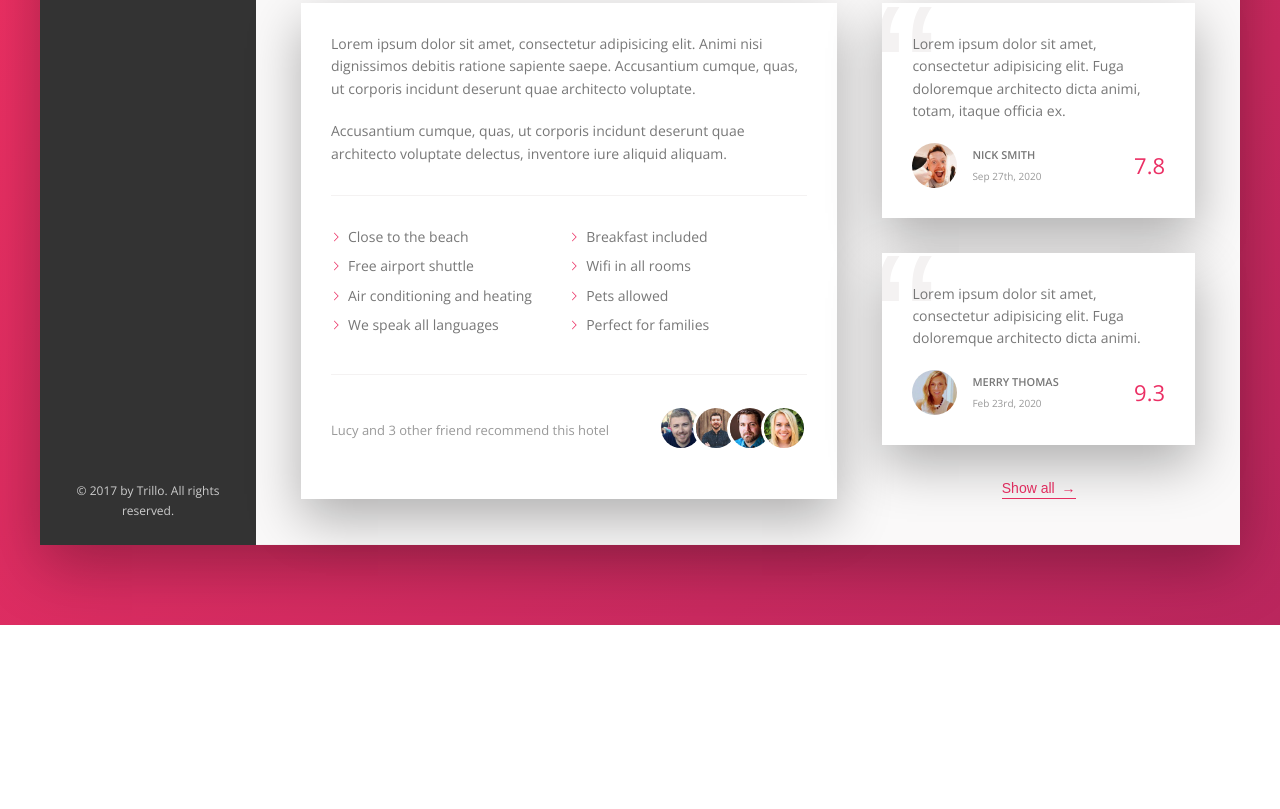
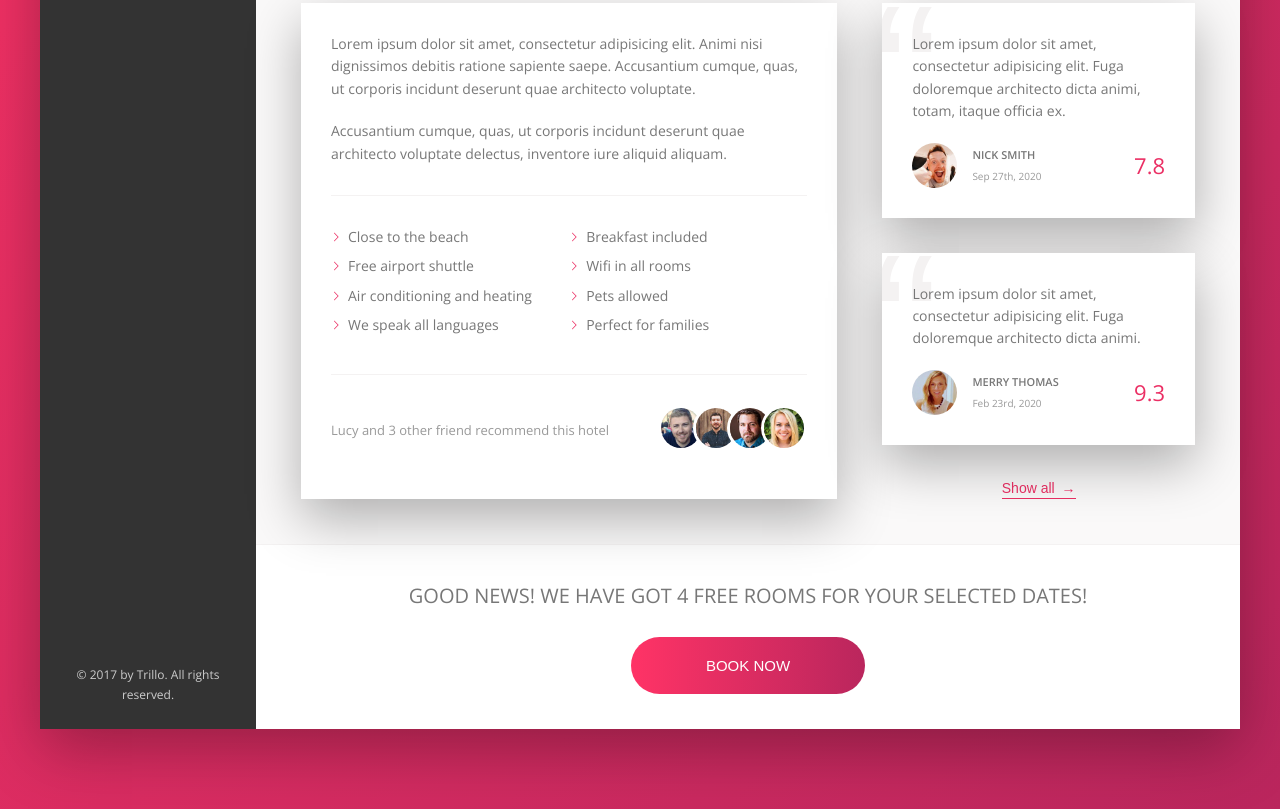
Before and after one commit to pawelczar/Tirllo-app, a website: page index.html in a window 1280 px wide. Shown: the part 644-1453 px from the top of the page. Before the commit the page ends 1269 px from the top, so only its background shows below. Drawn offline with nearby package versions, Linux system fonts and the light colour scheme.

Commit message:
added and styled CTA section to index.html

```diff
--- a/index.html
+++ b/index.html
@@ -191,6 +191,15 @@
               <button class="btn-inline">Show all <span>&rarr;</span></button>
             </div>
           </div>
+          <div class="cta">
+            <h2 class="cta__book-now">
+              Good news! We have got 4 free rooms for your selected dates!
+            </h2>
+            <button class="btn">
+              <span class="btn__visible">Book now</span>
+              <span class="btn__invisible">Only 4 rooms left</span>
+            </button>
+          </div>
         </main>
       </div>
     </div>
--- a/sass/_components.scss
+++ b/sass/_components.scss
@@ -432,3 +432,64 @@
     color: var(--color-grey-light-2);
   }
 }
+///////////////////////////////
+////CALL TO ACTION
+
+.cta {
+  padding: 3.5em 0;
+  text-align: center;
+
+  &__book-now {
+    font-size: 2rem;
+    text-transform: uppercase;
+    font-weight: 300;
+    margin-bottom: 2.5rem;
+  }
+}
+///////////////////////////////
+///BUTTON
+.btn {
+  font-size: 1.5rem;
+  font-weight: 300;
+  text-transform: uppercase;
+  border: none;
+  border-radius: 100px;
+  background-image: linear-gradient(to right, var(--color-primary-light), var(--color-primary-dark));
+  color: #fff;
+  position: relative;
+  overflow: hidden;
+  cursor: pointer;
+
+  & > * {
+    display: inline-block;
+    height: 100%;
+    width: 100%;
+    transition: all 0.2s;
+  }
+
+  &__visible {
+    padding: 2rem 7.5rem;
+  }
+
+  &__invisible {
+    padding: 2rem 0;
+    position: absolute;
+    top: -100%;
+    left: 0;
+  }
+  &:hover {
+    background-image: linear-gradient(to left, var(--color-primary-light), var(--color-primary-dark));
+  }
+
+  &:hover &__visible {
+    transform: translateY(100%);
+  }
+  &:hover &__invisible {
+    top: 0;
+  }
+
+  &:focus {
+    outline: none;
+    animation: pulsate 1s infinite;
+  }
+}
```
Also changed, not shown: css/style.css.
